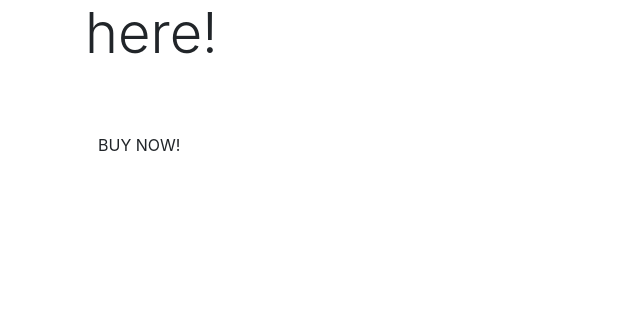
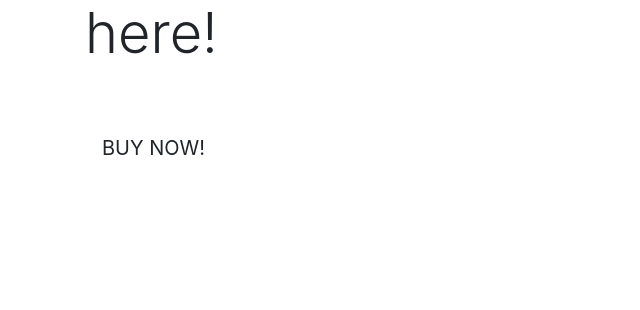
Before and after one commit to BAkinmarin/bbe-store, a Django app: page / in a window 1280 px wide. Shown: the part 134-444 px from the top of the page, without its empty margins (0-640 px from the left). Run offline with Django 5.2, Linux system fonts and the light colour scheme.

Commit message:
Update index.html app

```diff
--- a/home/templates/home/index.html
+++ b/home/templates/home/index.html
@@ -16,7 +16,7 @@
         <div class="col-7 col-md-6 my-auto">
             <h1 class="display-4 logo-font text-black">Our new range of body butters are here!</h1>
             <div class="my-5">
-                <h4><a href="" class="shop-now-button btn rounded-0 text-uppercase py-3">Buy Now!</a></h4>
+                <h4><a href="" class="shop-now-button btn btn-lg rounded-0 text-uppercase py-3">Buy Now!</a></h4>
             </div>
         </div>
     </div>
```
